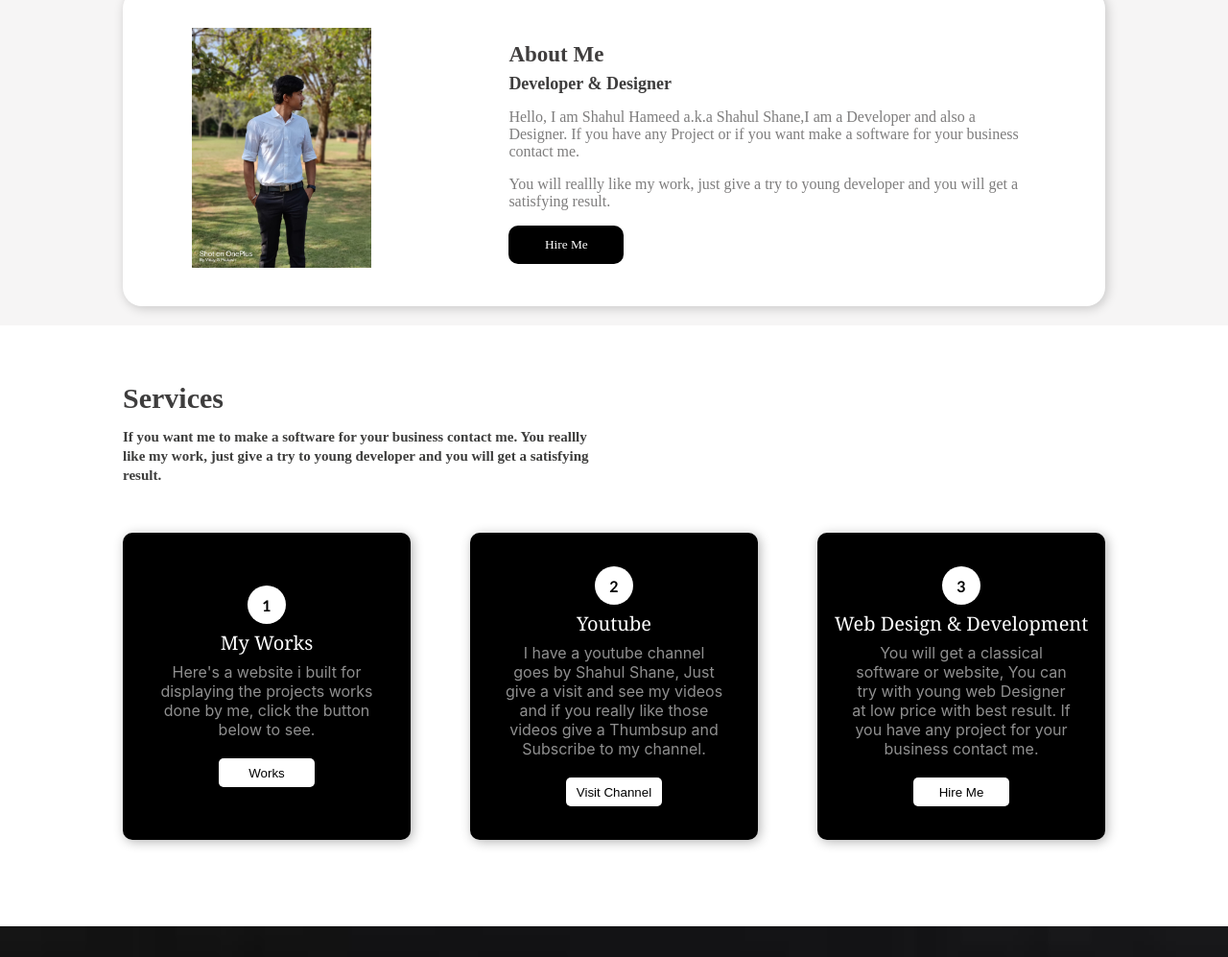
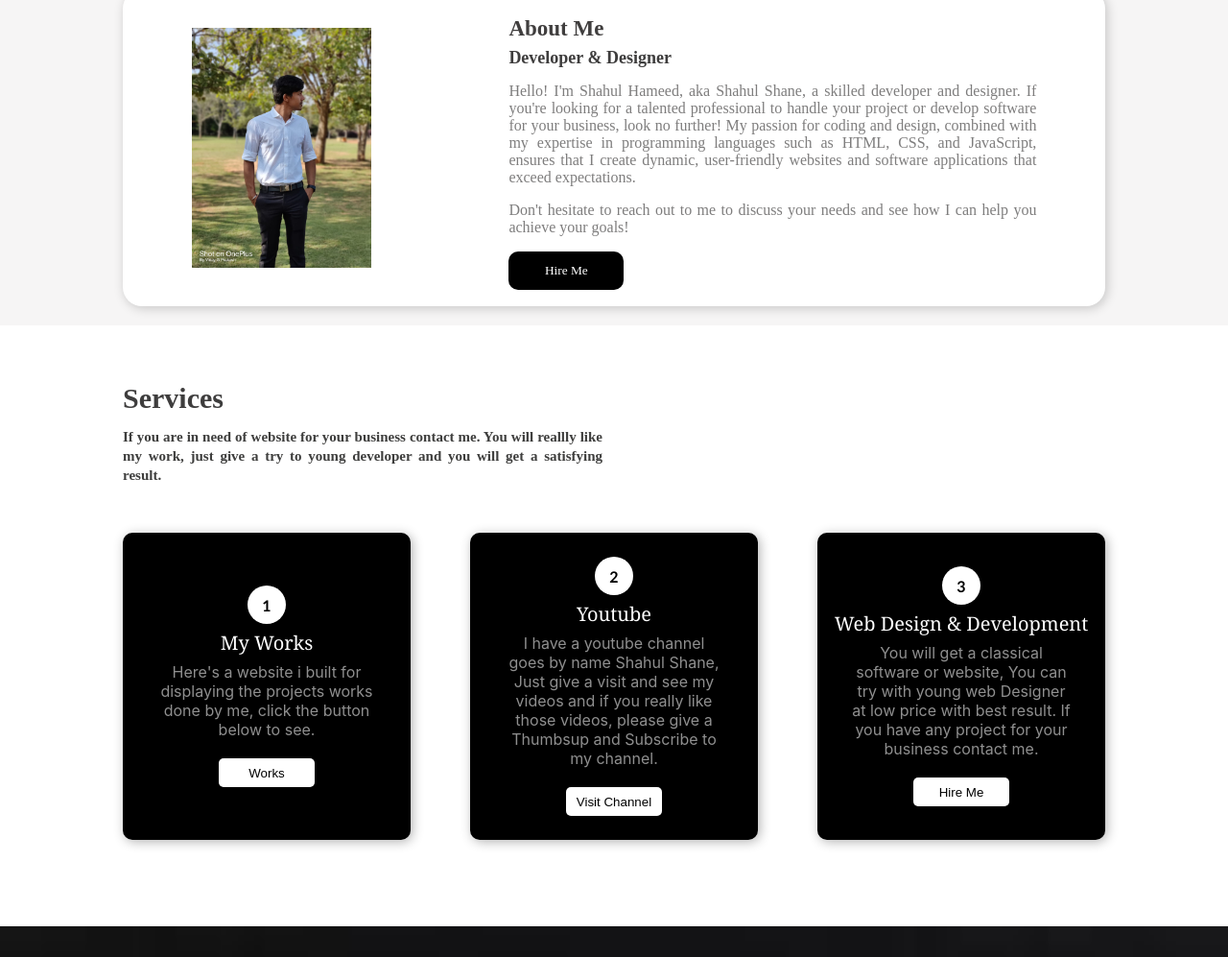
Before and after one commit to shahul-shane/shahul-shane.github.io, a plain HTML site: page index.html in a window 1280 px wide. Shown: the part 681-1678 px from the top of the page at 96% size. Drawn offline with Linux system fonts and the light colour scheme.

Commit message:
Add files via upload

```diff
--- a/Pages/style.css
+++ b/Pages/style.css
@@ -87,6 +87,7 @@ font-size: 14px;
 outline: none;
 margin: 0px 10px;
 }
+
 .hire-btn{
 	border: 2px solid #373636;
 	color: #373636;
@@ -117,6 +118,7 @@ button:active{
 	transform: scale(1.1);
 }
 .me{
+	top: 50px;
 	height: 500px;
 	position: absolute;
 	bottom: 1px;
@@ -137,6 +139,7 @@ button:active{
 
 }
 .about-container img{
+
 	height: 250px;
 }
 .about-text{
@@ -148,6 +151,7 @@ button:active{
 	font-weight: bold;
 	font-size: 23px;
 	line-height: 0px;
+
 }
 .about-text p:nth-child(2){
 	color: #3e3d3d;
@@ -161,6 +165,8 @@ button:active{
 color: #7e7d7d;
 font-family: inherit;
 font-size: 16px;
+text-align: justify;
+	text-justify: inter-word;
 }
 .about-text button{
 	width: 120px;
@@ -191,7 +197,8 @@ font-size: 16px;
 	color: #3e3e3d;
 	font-size: 15px;
 	line-height: 20px;
-
+	text-align: justify;
+	text-justify: inter-word;
 }
 .services-text p:nth-child(3){
 	font-family: serif;
--- a/index.html
+++ b/index.html
@@ -43,8 +43,8 @@
 		<div class="about-text">
 			<p>About Me</p>
 			<p>Developer & Designer</p>
-			<p>Hello, I am Shahul Hameed a.k.a Shahul Shane,I am a Developer and also a Designer. If you have any Project or if you want make a software for your business contact me.</p>
-			<p> You will reallly like my work, just give a try to young developer and you will get a satisfying result.</p>
+			<p>Hello! I'm Shahul Hameed, aka Shahul Shane, a skilled developer and designer. If you're looking for a talented professional to handle your project or develop software for your business, look no further! My passion for coding and design, combined with my expertise in programming languages such as HTML, CSS, and JavaScript, ensures that I create dynamic, user-friendly websites and software applications that exceed expectations.</p>
+			<p> Don't hesitate to reach out to me to discuss your needs and see how I can help you achieve your goals!</p>
 			<!--button----------->
 
 			<button><a href="./Pages/contact.html" id="hire">Hire Me</a></button>
@@ -55,7 +55,7 @@
 	<!--text------------->
 	<div class="services-text">
 		<p>Services</p>
-		<p>If you want me to make a software for your business contact me. You reallly like my work, just give a try to young developer and you will get a satisfying result.</p>
+		<p>If you are in need of website for your business contact me. You will reallly like my work, just give a try to young developer and you will get a satisfying result.</p>
 	</div>
 	<!--box---------------->
 	<div class="box-container">
@@ -70,7 +70,7 @@
 		<div class="box-2">
 			<span>2</span>
 			<p class="heading">Youtube</p>
-			<p class="details">I have a youtube channel goes by Shahul Shane, Just give a visit and see my videos and if you really like those videos give a Thumbsup and Subscribe to my channel.</p>
+			<p class="details">I have a youtube channel goes by name Shahul Shane, Just give a visit and see my videos and if you really like those videos, please give a Thumbsup and Subscribe to my channel.</p>
 			<button><a href="https://www.youtube.com/channel/UCT4dMQTmc7L_1LnUmoAhYUA" target="_blank" id="bot_chan">Visit Channel</a></button>
 		</div>
 		<!--2----------------->
```
